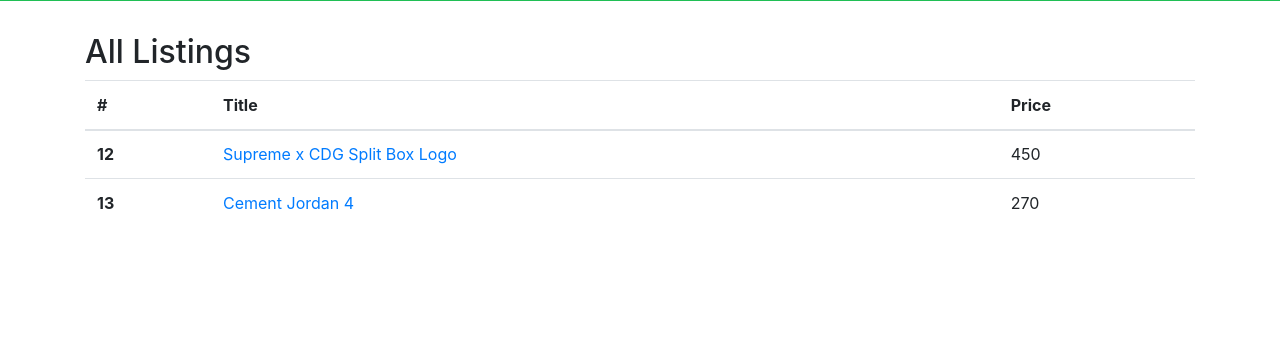
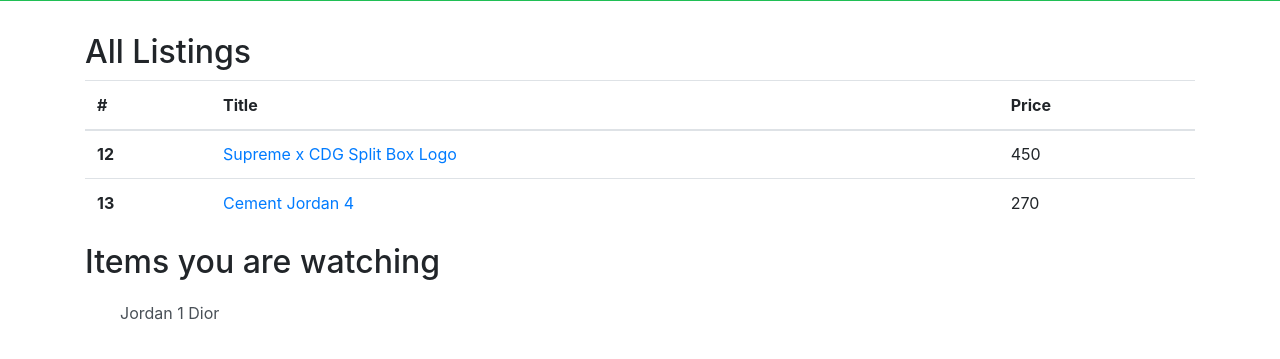
Before and after one commit to blakebonasera/4Sale, a Django app: page /user/2 in a window 1280 px wide. Shown: the part 317-676 px from the top of the page. Run offline with Django 3.2, Linux system fonts and the light colour scheme; data comes from the database, SQL or seed files in the repository; both versions use the stored data as it was after the commit; some libraries are stand-ins or nearby versions.

Commit message:
User page has watching items for logged_in_user

```diff
--- a/main/templates/user.html
+++ b/main/templates/user.html
@@ -52,6 +52,19 @@
                 </tr>{% endfor %}
             </tbody>
         </table>
+        {% if logged_in_user.id == view_user.watching.id  %}
+        <h2>Items you are watching</h2>
+        {% endif %}
+        {% for watching in view_user.watching.all %}
+        {% if logged_in_user.id == view_user.watching.id  %}
+                <div class="container">
+            <ul class="list-group list-group-flush">
+                <a href="/view/{{watching.id}}" class="list-group-item list-group-item-action list-group-item-active">{{watching.title}}</a>
+                <!-- <li class="list-group-item"><a href="/view/{{watching.id}}">{{watching.title}}</a></li> -->
+                </ul>
+            </div>
+        {% endif %}
+        {% endfor %}
     </div>
 
     <!-- Optional JavaScript -->
--- a/main/views.py
+++ b/main/views.py
@@ -87,6 +87,7 @@
     item = Listing.objects.get(id=num)
     form= ImageForm(request.POST or None, request.FILES or None)
     context ={
+        'watching': logged_in_user.watching.all(),
         'form': form,
         'logged_in_user': logged_in_user,
         'item': item,
```
Also changed, not shown: db.sqlite3.
